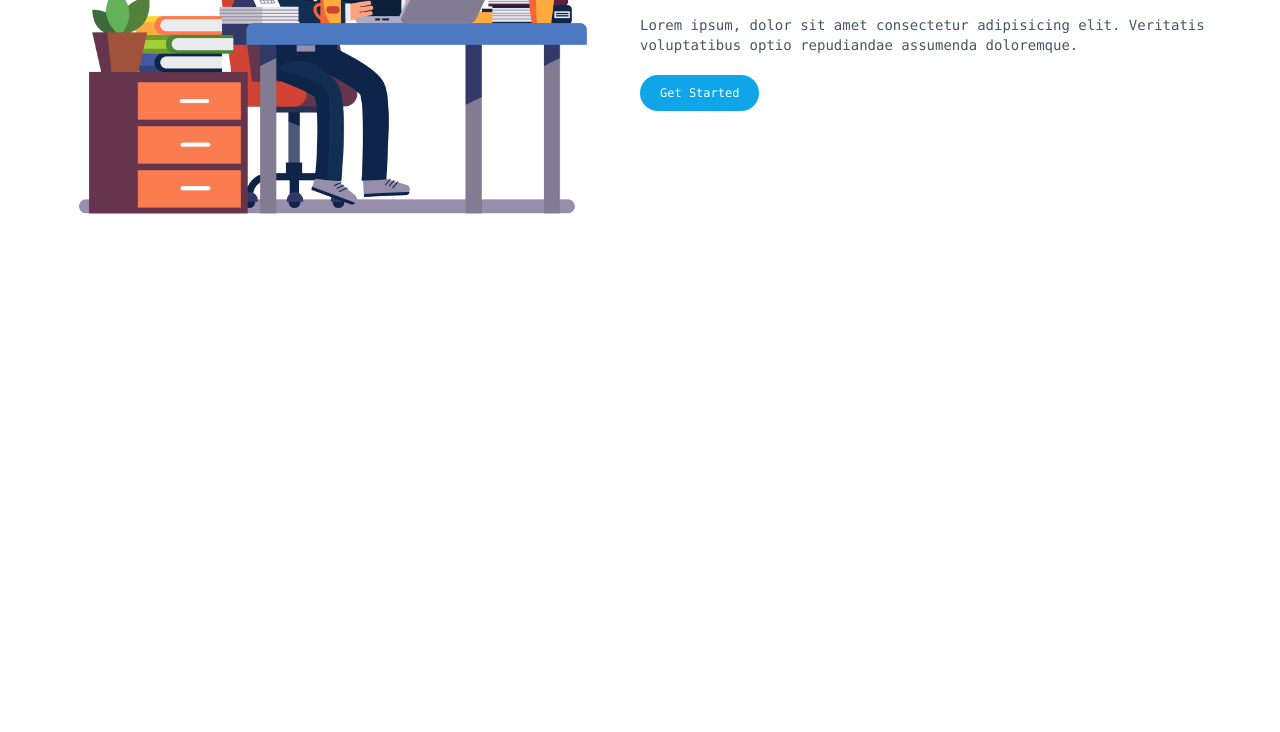
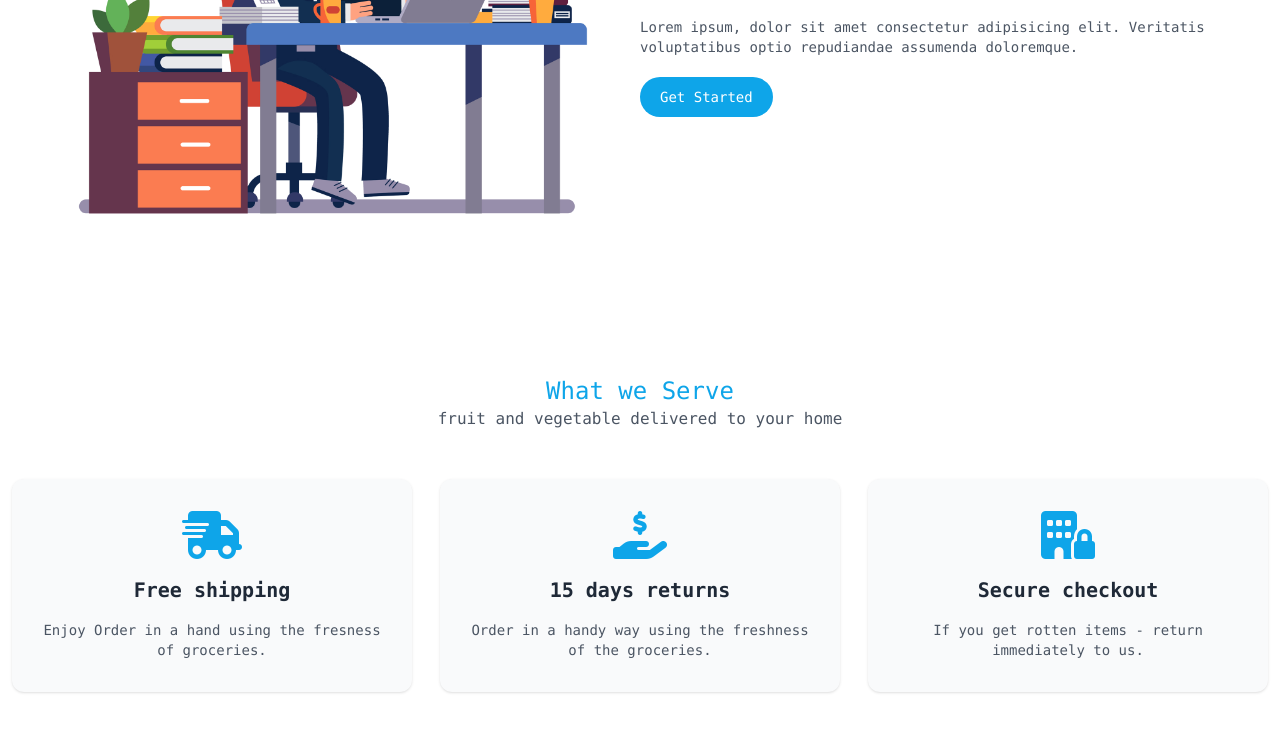
Before and after one commit to hossainrabbi/tailwind-css-landing-page, a website: page index.html in a window 1280 px wide. Shown: the part 349-1081 px from the top of the page. Before the commit the page ends 800 px from the top, so only its background shows below. Drawn offline with Linux system fonts and the light colour scheme.

Commit message:
service area end

```diff
--- a/assets/css/input.css
+++ b/assets/css/input.css
@@ -8,6 +8,10 @@
   }
 
   .rounded__btn {
-    @apply bg-sky-500 hover:bg-sky-600 transition-colors text-white text-xs rounded-3xl px-5 py-2.5;
+    @apply bg-sky-500 hover:bg-sky-600 transition-colors text-white text-sm rounded-3xl px-5 py-2.5;
+  }
+
+  .card__hover__bg {
+    @apply px-6 py-8 text-center bg-gray-50 shadow rounded-xl transition-colors relative hover:bg-white hover:before:absolute hover:before:bg-sky-500 before:-skew-y-2 before:inset-1 before:z-[-1] before:-right-3 before:-bottom-3 before:rounded-xl;
   }
 }
--- a/index.html
+++ b/index.html
@@ -53,7 +53,7 @@
             <img src="./assets/img/hero.jpg" alt="Hero" />
           </div>
           <div>
-            <h1 class="text-2xl font-semibold text-gray-800">
+            <h1 class="text-3xl font-semibold text-gray-800">
               Best
               <span class="text-sky-600">Software Development</span> Company For
               Next Generation.
@@ -70,13 +70,50 @@
     <!-- About Us Area End -->
 
     <!-- Services Area Start -->
-    <!-- <section id="services">
+    <section id="services" class="my-10">
       <div class="container__main">
-        <div class="text-center text-gray-800 text-2xl">
-          <h3 class="after:content-['']">Services</h3>
+        <div class="text-center mb-12">
+          <h3 class="text-sky-500 text-2xl">What we Serve</h3>
+          <p class="text-gray-600">
+            fruit and vegetable delivered to your home
+          </p>
+        </div>
+
+        <div class="grid grid-cols-3 gap-7">
+          <article class="card__hover__bg">
+            <i class="fa-solid fa-truck-fast text-5xl text-sky-500"></i>
+            <h3 class="text-xl font-semibold text-gray-800 my-4">
+              Free shipping
+            </h3>
+            <p class="text-sm text-gray-600">
+              Enjoy Order in a hand using the fresness of groceries.
+            </p>
+          </article>
+
+          <article class="card__hover__bg">
+            <i
+              class="fa-solid fa-hand-holding-dollar text-5xl text-sky-500"
+            ></i>
+            <h3 class="text-xl font-semibold text-gray-800 my-4">
+              15 days returns
+            </h3>
+            <p class="text-sm text-gray-600">
+              Order in a handy way using the freshness of the groceries.
+            </p>
+          </article>
+
+          <article class="card__hover__bg">
+            <i class="fa-solid fa-building-lock text-5xl text-sky-500"></i>
+            <h3 class="text-xl font-semibold text-gray-800 my-4">
+              Secure checkout
+            </h3>
+            <p class="text-sm text-gray-600">
+              If you get rotten items - return immediately to us.
+            </p>
+          </article>
         </div>
       </div>
-    </section> -->
+    </section>
     <!-- Services Area End -->
   </body>
 </html>
```
Also changed, not shown: assets/css/output.css.
